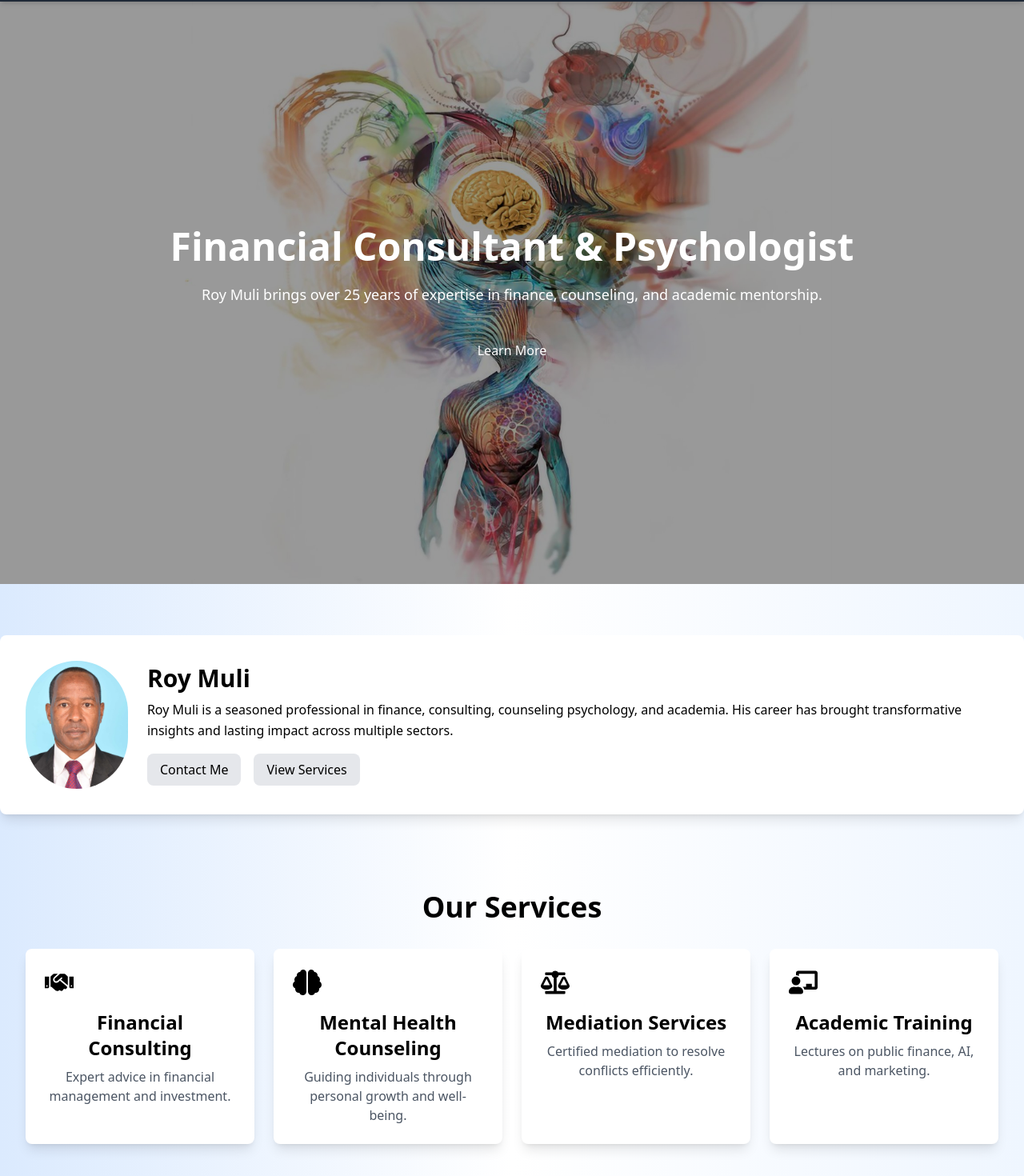
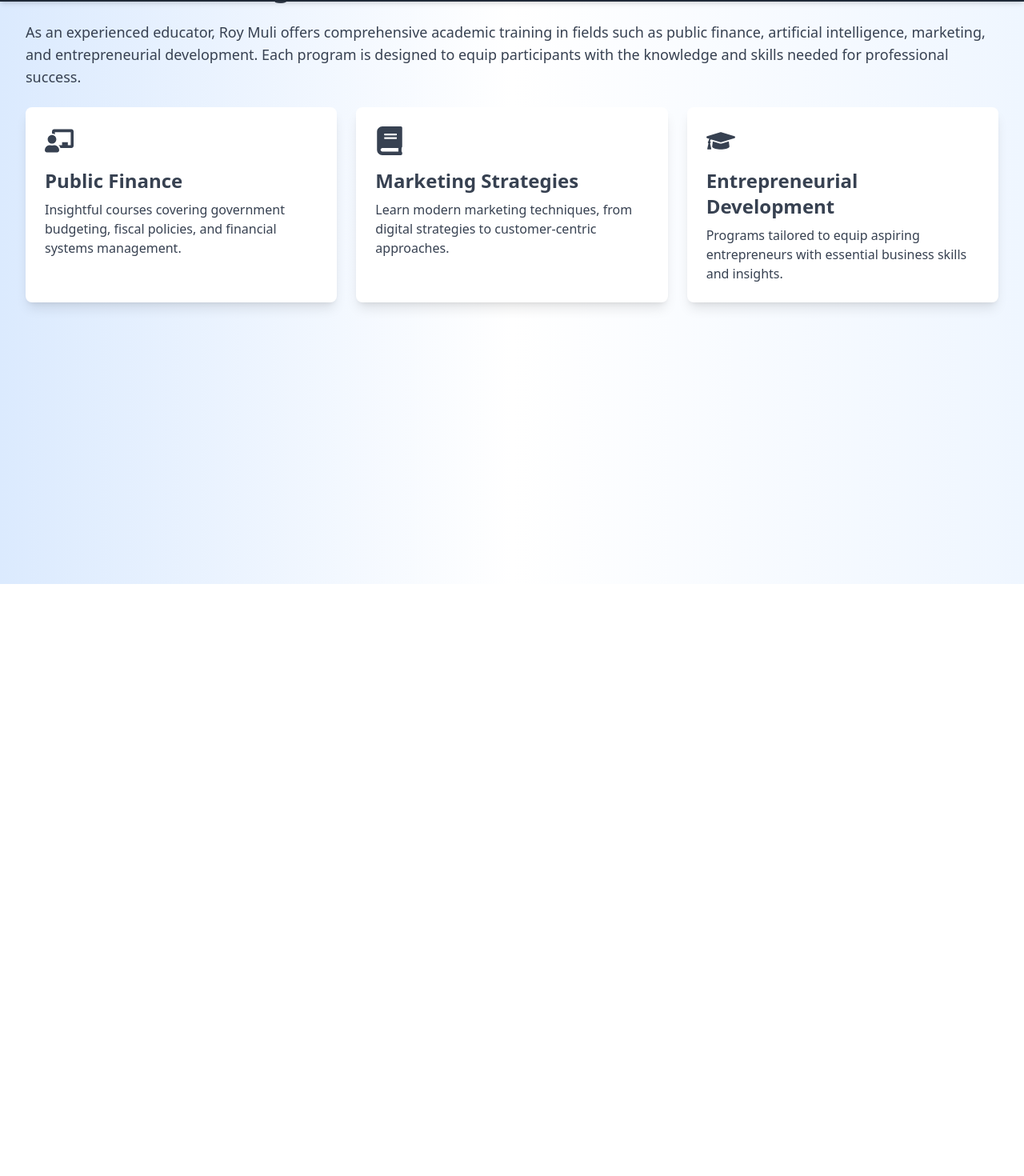
Before and after one commit to Anthony-Maundu/roy-muli, a React (Create React App) app: page /academic-training in a window 1280 px wide. Shown: the part 70-1540 px from the top of the page at 80% size. After the commit the page ends 800 px from the top, so only its background shows below. Built offline with nearby package versions, Linux system fonts and the light colour scheme.

Commit message:
tumeongeza src/pages sasa

```diff
--- a/src/App.js
+++ b/src/App.js
@@ -1,11 +1,19 @@
 import React from 'react';
+import { BrowserRouter as Router, Routes, Route, Link } from 'react-router-dom';
 import { FaHandshake, FaBrain, FaBalanceScale, FaChalkboardTeacher, FaPhone, FaEnvelope, FaMapMarkerAlt } from 'react-icons/fa';
 import './index.css';
 import royPhoto from './assets/roy-photo.jpg';
 import homeImage from './assets/home.jpg';
 
+// Import the new service pages
+import FinancialConsulting from './pages/FinancialConsulting';
+import MentalHealthCounseling from './pages/MentalHealthCounseling';
+import MediationServices from './pages/MediationServices';
+import AcademicTraining from './pages/AcademicTraining';
+
 function App() {
   return (
+    <Router>
       <div className="min-h-screen bg-gradient-to-r from-blue-100 via-white to-blue-50">
         {/* Navbar */}
         <nav className="bg-gray-800 text-white p-5 shadow-md fixed top-0 w-full z-50">
@@ -20,6 +28,12 @@ function App() {
           </div>
         </nav>
 
+        {/* Routes for each page */}
+        <Routes>
+          <Route
+            path="/"
+            element={
+              <>
                 {/* Home Section */}
                 <section
                   id="home"
@@ -29,7 +43,7 @@ function App() {
                   <div className="absolute inset-0 bg-black opacity-40"></div>
                   <div className="relative container mx-auto flex flex-col items-center justify-center h-full text-white text-center">
                     <h1 className="text-5xl font-extrabold leading-tight mb-4">Financial Consultant & Psychologist</h1>
-          <p className="text-lg text-white mb-8">Roy Muli brings over 25 years of expertise in finance, counseling, and academic mentorship.</p>
+                    <p className="text-lg text-black mb-8">Roy Muli brings over 25 years of expertise in finance, counseling, and academic mentorship.</p>
                     <a href="#about" className="bg-secondary text-white px-6 py-3 rounded-lg">Learn More</a>
                   </div>
                 </section>
@@ -57,26 +71,26 @@ function App() {
                 <section id="services" className="container mx-auto p-8 text-center mt-16">
                   <h2 className="text-4xl font-bold text-primary mb-8">Our Services</h2>
                   <div className="grid grid-cols-1 sm:grid-cols-2 lg:grid-cols-4 gap-6">
-          <div className="bg-white p-6 rounded-lg shadow-lg">
+                    <Link to="/financial-consulting" className="bg-white p-6 rounded-lg shadow-lg hover:shadow-xl transition-shadow duration-300">
                       <FaHandshake className="text-4xl text-primary mb-4" />
                       <h3 className="text-2xl font-semibold text-secondary">Financial Consulting</h3>
                       <p className="text-gray-600 mt-2">Expert advice in financial management and investment.</p>
-          </div>
-          <div className="bg-white p-6 rounded-lg shadow-lg">
+                    </Link>
+                    <Link to="/mental-health-counseling" className="bg-white p-6 rounded-lg shadow-lg hover:shadow-xl transition-shadow duration-300">
                       <FaBrain className="text-4xl text-primary mb-4" />
                       <h3 className="text-2xl font-semibold text-secondary">Mental Health Counseling</h3>
                       <p className="text-gray-600 mt-2">Guiding individuals through personal growth and well-being.</p>
-          </div>
-          <div className="bg-white p-6 rounded-lg shadow-lg">
+                    </Link>
+                    <Link to="/mediation-services" className="bg-white p-6 rounded-lg shadow-lg hover:shadow-xl transition-shadow duration-300">
                       <FaBalanceScale className="text-4xl text-primary mb-4" />
                       <h3 className="text-2xl font-semibold text-secondary">Mediation Services</h3>
                       <p className="text-gray-600 mt-2">Certified mediation to resolve conflicts efficiently.</p>
-          </div>
-          <div className="bg-white p-6 rounded-lg shadow-lg">
+                    </Link>
+                    <Link to="/academic-training" className="bg-white p-6 rounded-lg shadow-lg hover:shadow-xl transition-shadow duration-300">
                       <FaChalkboardTeacher className="text-4xl text-primary mb-4" />
                       <h3 className="text-2xl font-semibold text-secondary">Academic Training</h3>
                       <p className="text-gray-600 mt-2">Lectures on public finance, AI, and marketing.</p>
-          </div>
+                    </Link>
                   </div>
                 </section>
 
@@ -98,7 +112,16 @@ function App() {
                     </div>
                   </div>
                 </section>
+              </>
+            }
+          />
+          <Route path="/financial-consulting" element={<FinancialConsulting />} />
+          <Route path="/mental-health-counseling" element={<MentalHealthCounseling />} />
+          <Route path="/mediation-services" element={<MediationServices />} />
+          <Route path="/academic-training" element={<AcademicTraining />} />
+        </Routes>
       </div>
+    </Router>
   );
 }
 
--- /dev/null
+++ b/src/pages/AcademicTraining.js
@@ -0,0 +1,34 @@
+import React from 'react';
+import { FaChalkboardTeacher, FaBook, FaGraduationCap } from 'react-icons/fa';
+
+function AcademicTraining() {
+  return (
+    <div className="container mx-auto p-8 text-gray-700">
+      <h2 className="text-4xl font-bold text-primary mb-6">Academic Training</h2>
+      <p className="text-lg mb-6">
+        As an experienced educator, Roy Muli offers comprehensive academic training in fields such as public finance,
+        artificial intelligence, marketing, and entrepreneurial development. Each program is designed to equip participants
+        with the knowledge and skills needed for professional success.
+      </p>
+      <div className="grid grid-cols-1 md:grid-cols-3 gap-6">
+        <div className="p-6 bg-white rounded-lg shadow-lg hover:shadow-xl transition-shadow duration-300">
+          <FaChalkboardTeacher className="text-4xl text-primary mb-4" />
+          <h3 className="text-2xl font-semibold text-secondary mb-2">Public Finance</h3>
+          <p>Insightful courses covering government budgeting, fiscal policies, and financial systems management.</p>
+        </div>
+        <div className="p-6 bg-white rounded-lg shadow-lg hover:shadow-xl transition-shadow duration-300">
+          <FaBook className="text-4xl text-primary mb-4" />
+          <h3 className="text-2xl font-semibold text-secondary mb-2">Marketing Strategies</h3>
+          <p>Learn modern marketing techniques, from digital strategies to customer-centric approaches.</p>
+        </div>
+        <div className="p-6 bg-white rounded-lg shadow-lg hover:shadow-xl transition-shadow duration-300">
+          <FaGraduationCap className="text-4xl text-primary mb-4" />
+          <h3 className="text-2xl font-semibold text-secondary mb-2">Entrepreneurial Development</h3>
+          <p>Programs tailored to equip aspiring entrepreneurs with essential business skills and insights.</p>
+        </div>
+      </div>
+    </div>
+  );
+}
+
+export default AcademicTraining;
--- /dev/null
+++ b/src/pages/FinancialConsulting.js
@@ -0,0 +1,34 @@
+import React from 'react';
+import { FaChartLine, FaMoneyCheck, FaPiggyBank } from 'react-icons/fa';
+
+function FinancialConsulting() {
+  return (
+    <div className="container mx-auto p-8 text-gray-700">
+      <h2 className="text-4xl font-bold text-primary mb-6">Financial Consulting</h2>
+      <p className="text-lg mb-6">
+        With over 25 years of experience, Roy Muli provides tailored financial consulting services aimed at optimizing
+        financial health and achieving strategic growth. Our services focus on key areas such as investment, financial planning,
+        and risk management, helping individuals and businesses reach their financial goals.
+      </p>
+      <div className="grid grid-cols-1 md:grid-cols-3 gap-6">
+        <div className="p-6 bg-white rounded-lg shadow-lg hover:shadow-xl transition-shadow duration-300">
+          <FaChartLine className="text-4xl text-primary mb-4" />
+          <h3 className="text-2xl font-semibold text-secondary mb-2">Investment Strategy</h3>
+          <p>We provide data-driven investment strategies that align with your goals, helping to maximize returns and mitigate risks.</p>
+        </div>
+        <div className="p-6 bg-white rounded-lg shadow-lg hover:shadow-xl transition-shadow duration-300">
+          <FaMoneyCheck className="text-4xl text-primary mb-4" />
+          <h3 className="text-2xl font-semibold text-secondary mb-2">Financial Planning</h3>
+          <p>Our comprehensive planning ensures sustainable growth, efficient cash flow management, and long-term security.</p>
+        </div>
+        <div className="p-6 bg-white rounded-lg shadow-lg hover:shadow-xl transition-shadow duration-300">
+          <FaPiggyBank className="text-4xl text-primary mb-4" />
+          <h3 className="text-2xl font-semibold text-secondary mb-2">Risk Management</h3>
+          <p>Identify potential risks and implement strategies to safeguard assets, ensuring resilience in volatile markets.</p>
+        </div>
+      </div>
+    </div>
+  );
+}
+
+export default FinancialConsulting;
--- /dev/null
+++ b/src/pages/MediationServices.js
@@ -0,0 +1,33 @@
+import React from 'react';
+import { FaBalanceScale, FaHandshake, FaGavel } from 'react-icons/fa';
+
+function MediationServices() {
+  return (
+    <div className="container mx-auto p-8 text-gray-700">
+      <h2 className="text-4xl font-bold text-primary mb-6">Mediation Services</h2>
+      <p className="text-lg mb-6">
+        Roy Muli offers professional mediation services designed to help parties reach amicable agreements. Our approach emphasizes
+        fairness, transparency, and mutual understanding, ensuring respectful conflict resolution.
+      </p>
+      <div className="grid grid-cols-1 md:grid-cols-3 gap-6">
+        <div className="p-6 bg-white rounded-lg shadow-lg hover:shadow-xl transition-shadow duration-300">
+          <FaBalanceScale className="text-4xl text-primary mb-4" />
+          <h3 className="text-2xl font-semibold text-secondary mb-2">Conflict Resolution</h3>
+          <p>Guiding parties to resolve disputes constructively, promoting understanding and respect.</p>
+        </div>
+        <div className="p-6 bg-white rounded-lg shadow-lg hover:shadow-xl transition-shadow duration-300">
+          <FaHandshake className="text-4xl text-primary mb-4" />
+          <h3 className="text-2xl font-semibold text-secondary mb-2">Negotiation Assistance</h3>
+          <p>Supporting effective negotiations to achieve mutually beneficial agreements in business and personal contexts.</p>
+        </div>
+        <div className="p-6 bg-white rounded-lg shadow-lg hover:shadow-xl transition-shadow duration-300">
+          <FaGavel className="text-4xl text-primary mb-4" />
+          <h3 className="text-2xl font-semibold text-secondary mb-2">Legal Mediation</h3>
+          <p>Providing mediation for legal disputes to offer solutions outside of court, saving time and reducing costs.</p>
+        </div>
+      </div>
+    </div>
+  );
+}
+
+export default MediationServices;
--- /dev/null
+++ b/src/pages/MentalHealthCounseling.js
@@ -0,0 +1,34 @@
+import React from 'react';
+import { FaUserShield, FaHandsHelping, FaHeart } from 'react-icons/fa';
+
+function MentalHealthCounseling() {
+  return (
+    <div className="container mx-auto p-8 text-gray-700">
+      <h2 className="text-4xl font-bold text-primary mb-6">Mental Health Counseling</h2>
+      <p className="text-lg mb-6">
+        Our mental health counseling services focus on providing compassionate care and support to help individuals achieve
+        emotional balance and personal growth. Roy Muli specializes in a variety of counseling practices designed to address
+        specific needs.
+      </p>
+      <div className="grid grid-cols-1 md:grid-cols-3 gap-6">
+        <div className="p-6 bg-white rounded-lg shadow-lg hover:shadow-xl transition-shadow duration-300">
+          <FaUserShield className="text-4xl text-primary mb-4" />
+          <h3 className="text-2xl font-semibold text-secondary mb-2">Trauma Counseling</h3>
+          <p>Helping individuals process traumatic experiences to restore peace, balance, and healing.</p>
+        </div>
+        <div className="p-6 bg-white rounded-lg shadow-lg hover:shadow-xl transition-shadow duration-300">
+          <FaHandsHelping className="text-4xl text-primary mb-4" />
+          <h3 className="text-2xl font-semibold text-secondary mb-2">Family Therapy</h3>
+          <p>Addressing family dynamics to foster better communication, understanding, and relationship health.</p>
+        </div>
+        <div className="p-6 bg-white rounded-lg shadow-lg hover:shadow-xl transition-shadow duration-300">
+          <FaHeart className="text-4xl text-primary mb-4" />
+          <h3 className="text-2xl font-semibold text-secondary mb-2">Addiction Recovery</h3>
+          <p>Providing structured support to guide individuals through addiction recovery with empathy and respect.</p>
+        </div>
+      </div>
+    </div>
+  );
+}
+
+export default MentalHealthCounseling;
```
Lines whose indentation alone changed are shown as unchanged.
